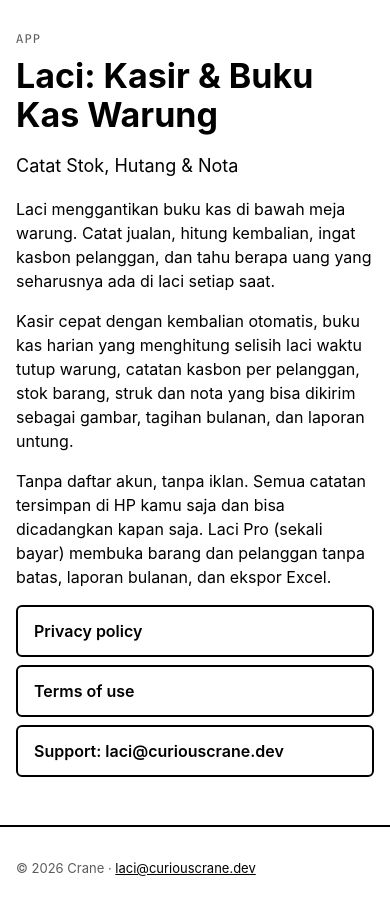
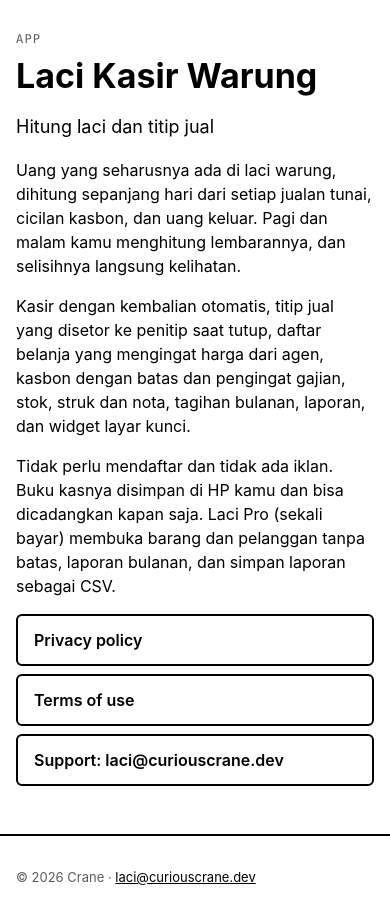
Before and after one commit to cindy21td/app-sites, a plain HTML site: page laci/index.html in a window 390 px wide. Drawn offline with Linux system fonts and the light colour scheme.

Commit message:
Laci: native app privacy and landing page (from cindy21td/mobile-apps@6fb24bc)

```diff
--- a/laci/index.html
+++ b/laci/index.html
@@ -3,21 +3,21 @@
 <head>
 <meta charset="utf-8">
 <meta name="viewport" content="width=device-width, initial-scale=1">
-<title>Laci: Kasir &amp; Buku Kas Warung</title>
+<title>Laci Kasir Warung</title>
 <link rel="stylesheet" href="../style.css">
 </head>
 <body>
 <main>
 <p class="label">App</p>
-<h1>Laci: Kasir &amp; Buku Kas Warung</h1>
-<p class="lead">Catat Stok, Hutang &amp; Nota</p>
-<p>Laci menggantikan buku kas di bawah meja warung. Catat jualan, hitung kembalian, ingat kasbon pelanggan, dan tahu berapa uang yang seharusnya ada di laci setiap saat.</p>
-<p>Kasir cepat dengan kembalian otomatis, buku kas harian yang menghitung selisih laci waktu tutup warung, catatan kasbon per pelanggan, stok barang, struk dan nota yang bisa dikirim sebagai gambar, tagihan bulanan, dan laporan untung.</p>
-<p>Tanpa daftar akun, tanpa iklan. Semua catatan tersimpan di HP kamu saja dan bisa dicadangkan kapan saja. Laci Pro (sekali bayar) membuka barang dan pelanggan tanpa batas, laporan bulanan, dan ekspor Excel.</p>
+<h1>Laci Kasir Warung</h1>
+<p class="lead">Hitung laci dan titip jual</p>
+<p>Uang yang seharusnya ada di laci warung, dihitung sepanjang hari dari setiap jualan tunai, cicilan kasbon, dan uang keluar. Pagi dan malam kamu menghitung lembarannya, dan selisihnya langsung kelihatan.</p>
+<p>Kasir dengan kembalian otomatis, titip jual yang disetor ke penitip saat tutup, daftar belanja yang mengingat harga dari agen, kasbon dengan batas dan pengingat gajian, stok, struk dan nota, tagihan bulanan, laporan, dan widget layar kunci.</p>
+<p>Tidak perlu mendaftar dan tidak ada iklan. Buku kasnya disimpan di HP kamu dan bisa dicadangkan kapan saja. Laci Pro (sekali bayar) membuka barang dan pelanggan tanpa batas, laporan bulanan, dan simpan laporan sebagai CSV.</p>
 <ul class="links">
 <li><a href="privacy/">Privacy policy</a></li>
 <li><a href="https://www.apple.com/legal/internet-services/itunes/dev/stdeula/">Terms of use</a></li>
-<li><a href="mailto:laci@curiouscrane.dev?subject=Laci%3A%20Kasir%20%26%20Buku%20Kas%20Warung">Support: laci@curiouscrane.dev</a></li>
+<li><a href="mailto:laci@curiouscrane.dev?subject=Laci%20Kasir%20Warung">Support: laci@curiouscrane.dev</a></li>
 </ul>
 </main>
 <footer>© 2026 Crane · <a href="mailto:laci@curiouscrane.dev">laci@curiouscrane.dev</a></footer>
```
